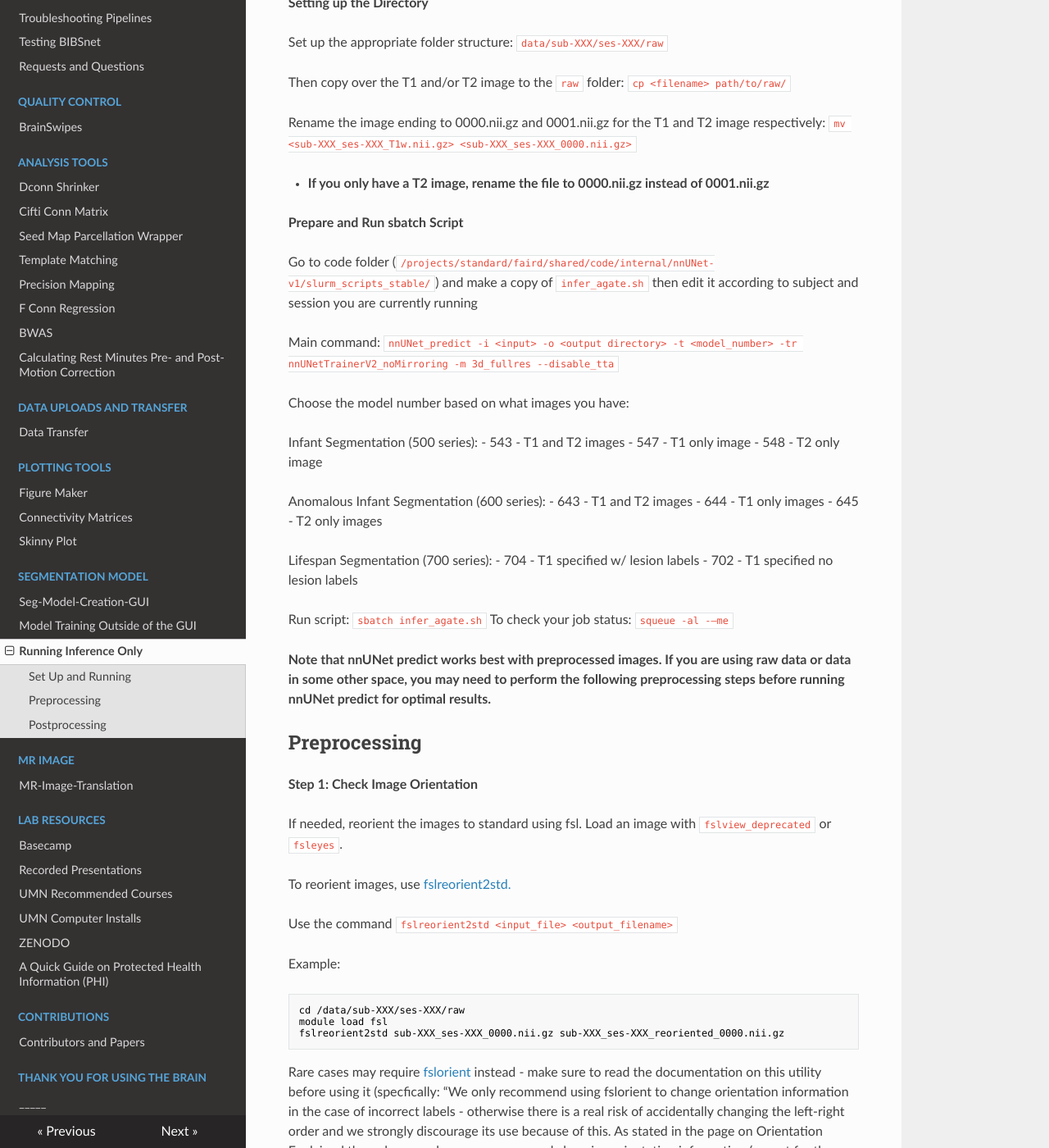
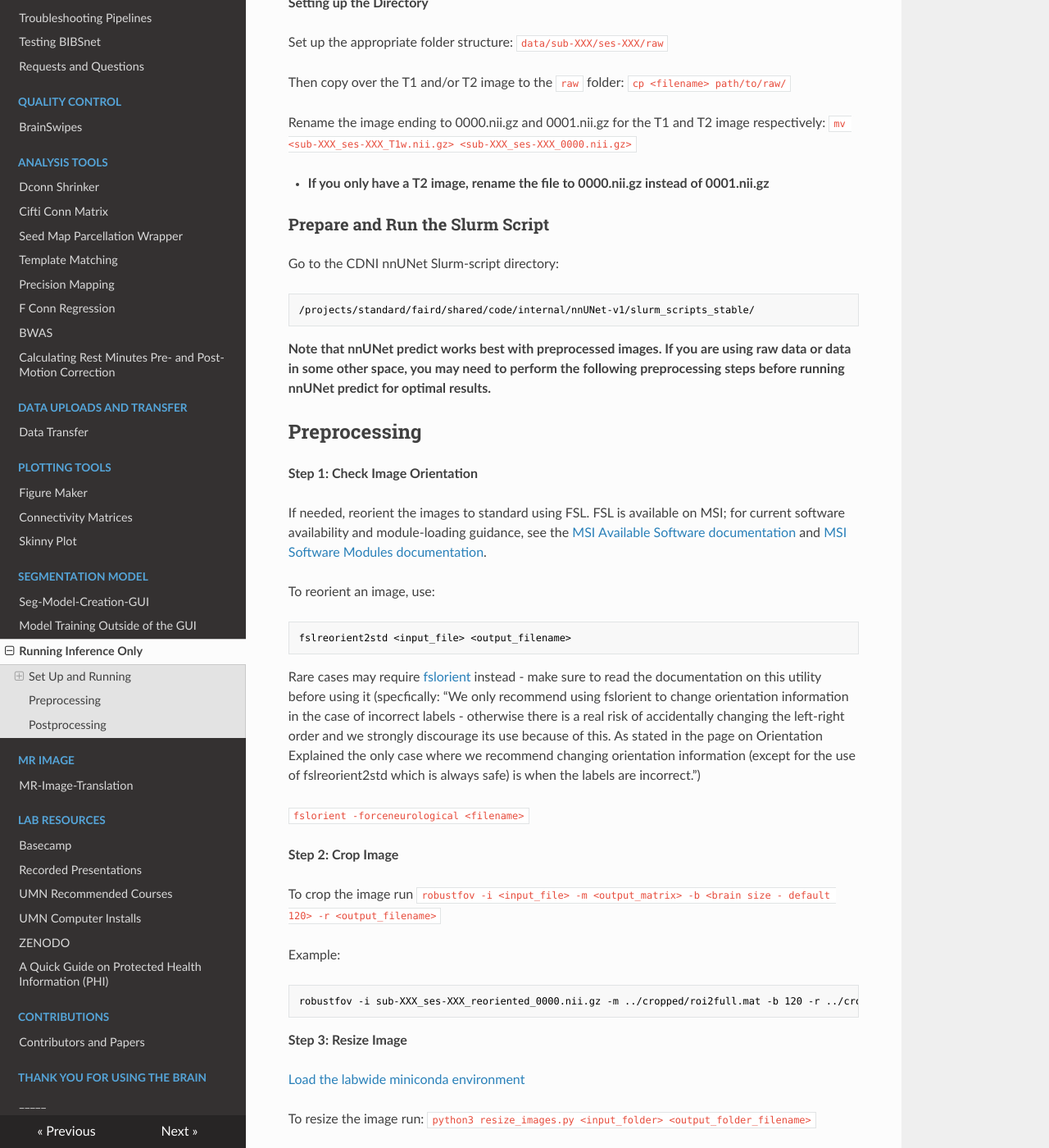
Before and after one commit to DCAN-Labs/cdni-brain, an MkDocs documentation site: the page built from docs/nnunet.md, in a window 1280 px wide and 1400 px high, scrolled down 416 px. Shown: the whole window at 82% size. Built offline with MkDocs 1.6.1, drawn with Linux system fonts in a browser that asks for light colours; nearby versions of some CDN libraries; some of the changed text lies outside the part shown.

Commit message:
Update nnunet.md

````diff
--- a/docs/nnunet.md
+++ b/docs/nnunet.md
@@ -14,31 +14,13 @@ Rename the image ending to 0000.nii.gz and 0001.nii.gz for the T1 and T2 image r
 
 - **If you only have a T2 image, rename the file to 0000.nii.gz instead of 0001.nii.gz**
 
-**Prepare and Run sbatch Script**
+### Prepare and Run the Slurm Script
 
-Go to code folder (`/projects/standard/faird/shared/code/internal/nnUNet-v1/slurm_scripts_stable/`) and make a copy of `infer_agate.sh` then edit it according to subject and session you are currently running
+Go to the CDNI nnUNet Slurm-script directory:
 
-Main command: `nnUNet_predict -i <input> -o <output directory> -t <model_number> -tr nnUNetTrainerV2_noMirroring -m 3d_fullres --disable_tta`
-
-Choose the model number based on what images you have:
-
-Infant Segmentation (500 series):
-    - 543 - T1 and T2 images
-    - 547 - T1 only image
-    - 548 - T2 only image
-
-Anomalous Infant Segmentation (600 series):
-    - 643 - T1 and T2 images
-    - 644 - T1 only images
-    - 645 - T2 only images
-
-Lifespan Segmentation (700 series):
-    - 704 - T1 specified w/ lesion labels
-    - 702 - T1 specified no lesion labels
-
-
-Run script:  `sbatch infer_agate.sh`
-To check your job status: `squeue -al -–me`
+```text
+/projects/standard/faird/shared/code/internal/nnUNet-v1/slurm_scripts_stable/
+```
 
 **Note that nnUNet predict works best with preprocessed images. If you are using raw data or data in some other space, you may need to perform the following preprocessing steps before running nnUNet predict for optimal results.**
 
@@ -46,18 +28,12 @@ To check your job status: `squeue -al -–me`
 
 **Step 1: Check Image Orientation**
 
-If needed, reorient the images to standard using fsl. Load an image with `fslview_deprecated` or `fsleyes`.
+If needed, reorient the images to standard using FSL. FSL is available on MSI; for current software availability and module-loading guidance, see the [MSI Available Software documentation](https://userdocs.msi.umn.edu/software/package_docs/index.html) and [MSI Software Modules documentation](https://userdocs.msi.umn.edu/software/software_modules.html).
 
-To reorient images, use [fslreorient2std.](https://fsl.fmrib.ox.ac.uk/fsl/fslwiki/Fslutils)
+To reorient an image, use:
 
-Use the command `fslreorient2std <input_file> <output_filename>`
-
-Example:
-
-```
-cd /data/sub-XXX/ses-XXX/raw
-module load fsl
-fslreorient2std sub-XXX_ses-XXX_0000.nii.gz sub-XXX_ses-XXX_reoriented_0000.nii.gz
+```bash
+fslreorient2std <input_file> <output_filename>
 ```
 
 Rare cases may require [fslorient](https://fsl.fmrib.ox.ac.uk/fsl/fslwiki/Fslutils) instead - make sure to read the documentation on this utility before using it (specfically: “We only recommend using fslorient to change orientation information in the case of incorrect labels - otherwise there is a real risk of accidentally changing the left-right order and we strongly discourage its use because of this. As stated in the page on Orientation Explained the only case where we recommend changing orientation information (except for the use of fslreorient2std which is always safe) is when the labels are incorrect.”)
@@ -131,8 +107,11 @@ Follow these steps to perform the correction:
 
 **Step 6: Re-resize and Un-crop Image**
 
-Change directory to session folder `cd ../data/sub-XXX/ses-XXX`
-Both steps use flirt, which is an fsl command. So in case not already done: `module load fsl`
+Change to the session directory:
+
+```bash
+cd ../data/sub-XXX/ses-XXX
+```
 
 Re-resize:
 Use cropped image (before resizing) as reference to bring back segmentations in original dimensions
````
